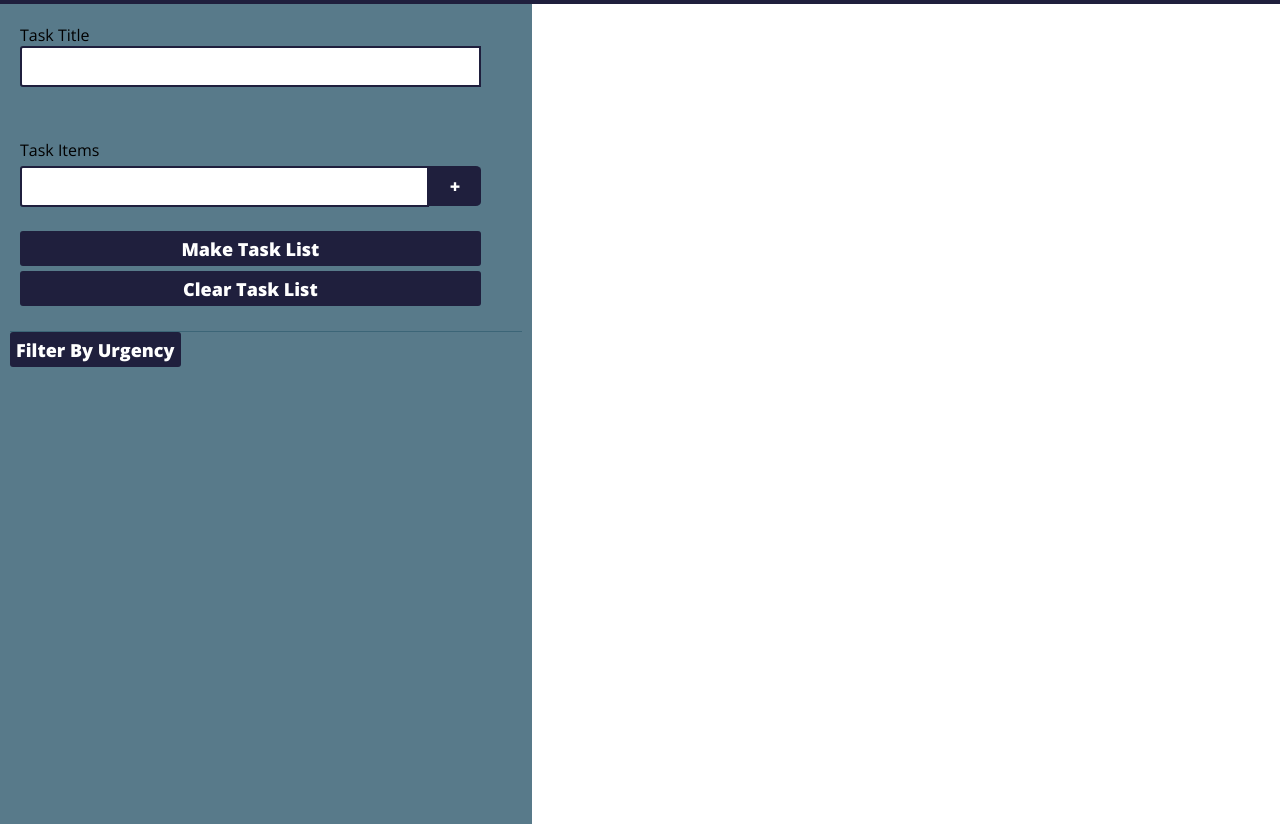
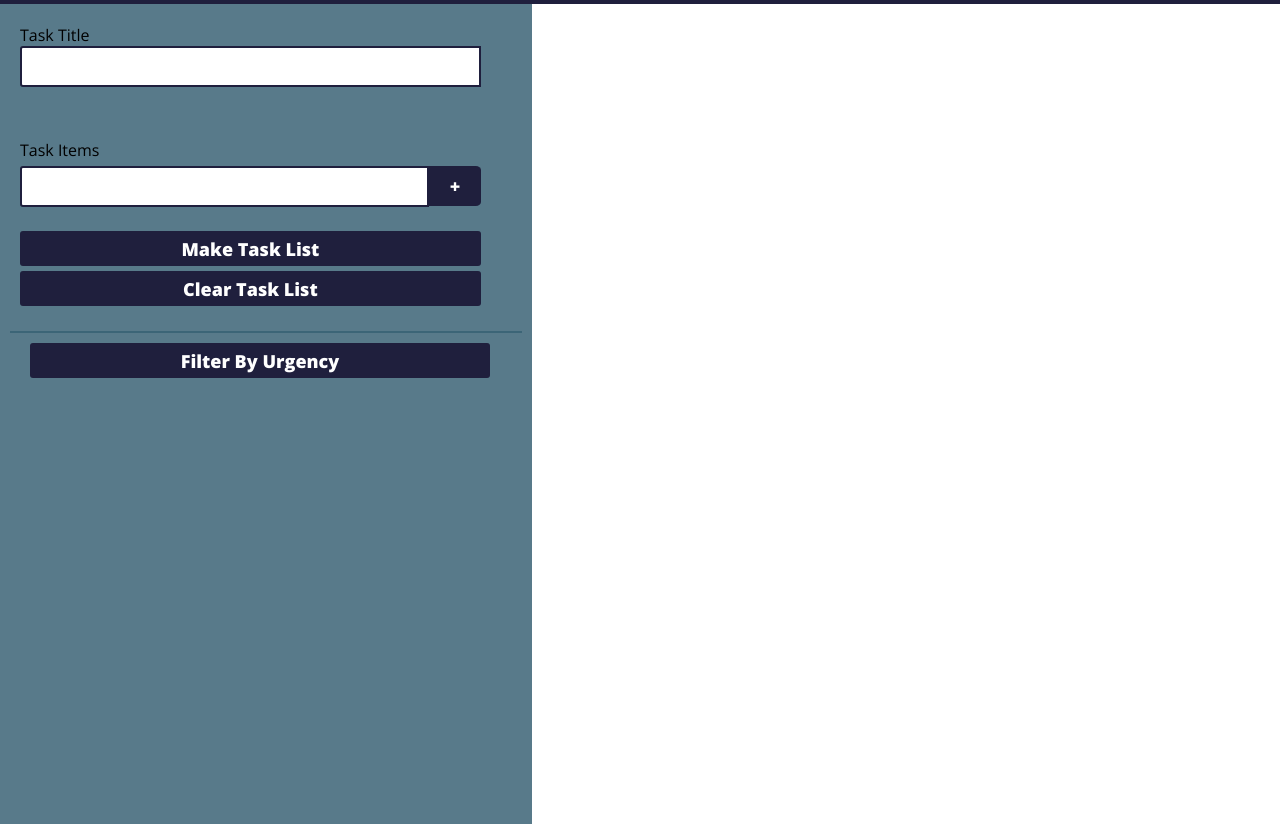
Before and after one commit to elisenavarro/CheckList, a plain HTML site: page index.html in a window 1280 px wide. Shown: the part 90-914 px from the top of the page. Drawn offline with nearby package versions, Linux system fonts and the light colour scheme.

Commit message:
VIEW: Update size to Filter BTN

```diff
--- a/style.css
+++ b/style.css
@@ -79,7 +79,7 @@ aside form {
   display: flex;
   flex-direction: column;
   padding-bottom: 10px;
-  border-bottom: 1px solid #3C6577;
+  border-bottom: 2px solid #3C6577;
 }
 
 .task-item-container {
@@ -121,3 +121,17 @@ ul {
   display: flex;
   flex-direction: column;
 }
+
+.urgent-filter {
+  display: flex;
+  flex-direction: column;
+  padding-bottom: 10px;
+  align-items: center;
+  justify-content: center;
+  margin-top: 10px;
+}
+
+#filter-btn {
+  width: 90%;
+  margin-right: 12px;
+}
```
